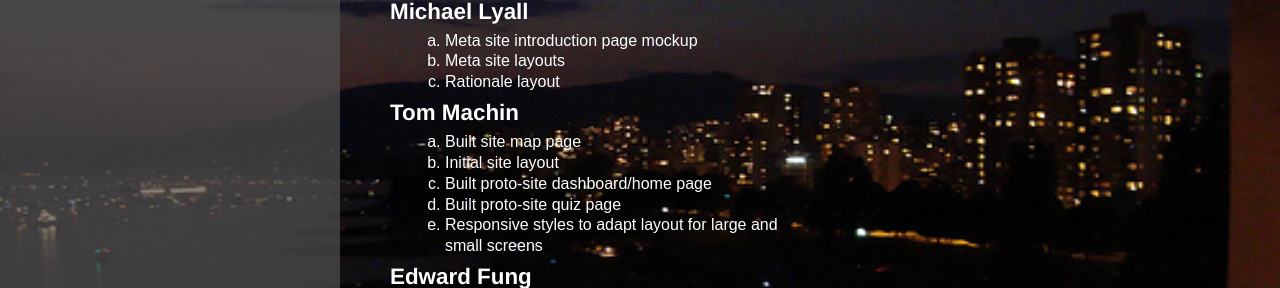
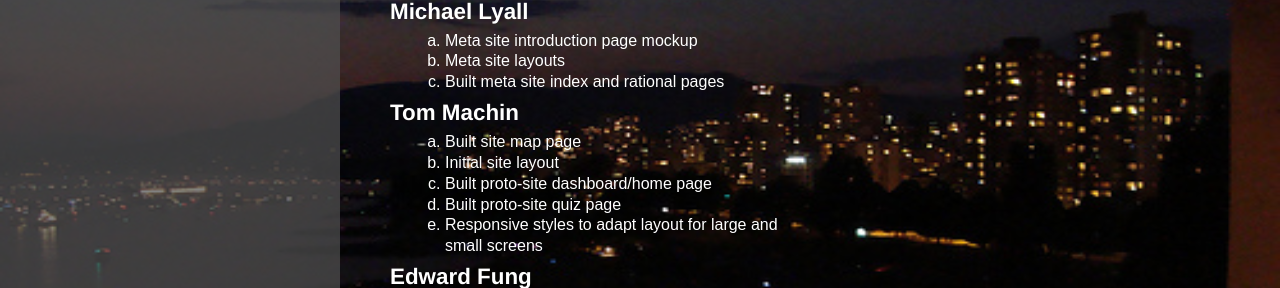
Before and after one commit to BCITComp1950/project, a plain HTML site: page about_us.html in a window 1280 px wide. Shown: the part 183-471 px from the top of the page. Drawn offline with Linux system fonts and the light colour scheme.

Commit message:
Rational + About
Deleted redundancies

```diff
--- a/about_us.html
+++ b/about_us.html
@@ -18,9 +18,6 @@
 
 	<main>
 
-	<div id="wrapper">
-		<div id="navigation">
-
 		<article id="column_1">
 			<p>THIS PAGE INCLUDES THE LIST OF THE TEAM MEMBERS AND WHAT EACH PERSON DID</p>
 		</article>
@@ -37,7 +34,7 @@
 				<ul>
 					<li>Meta site introduction page mockup</li>
 					<li>Meta site layouts</li>
-					<li>Rationale layout</li>
+					<li>Built meta site index and rational pages</li>
 				</ul>
 			<h3>Tom Machin</h3>
 				<ul>
```
Also changed, not shown: rationale.html (+2 -1 lines).
